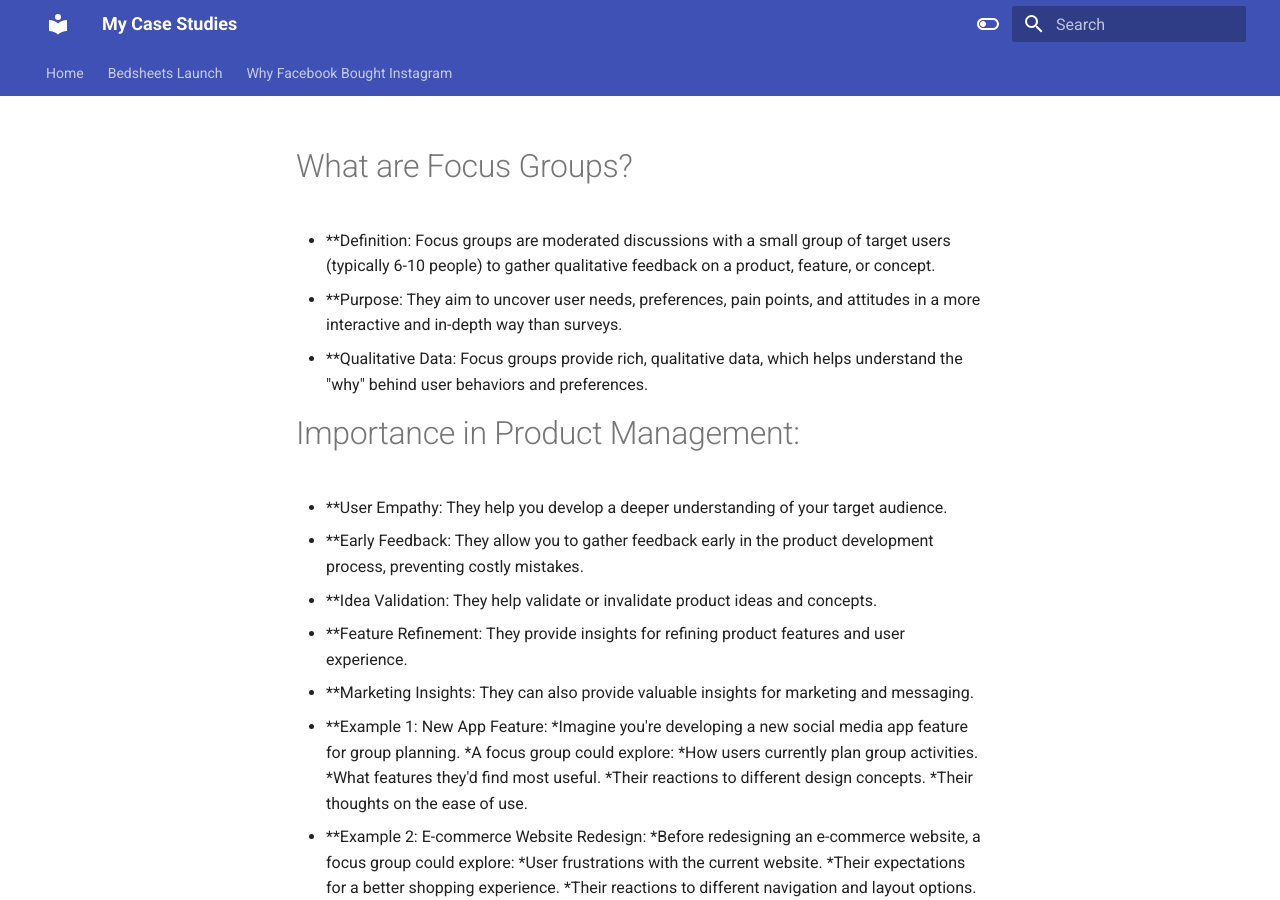
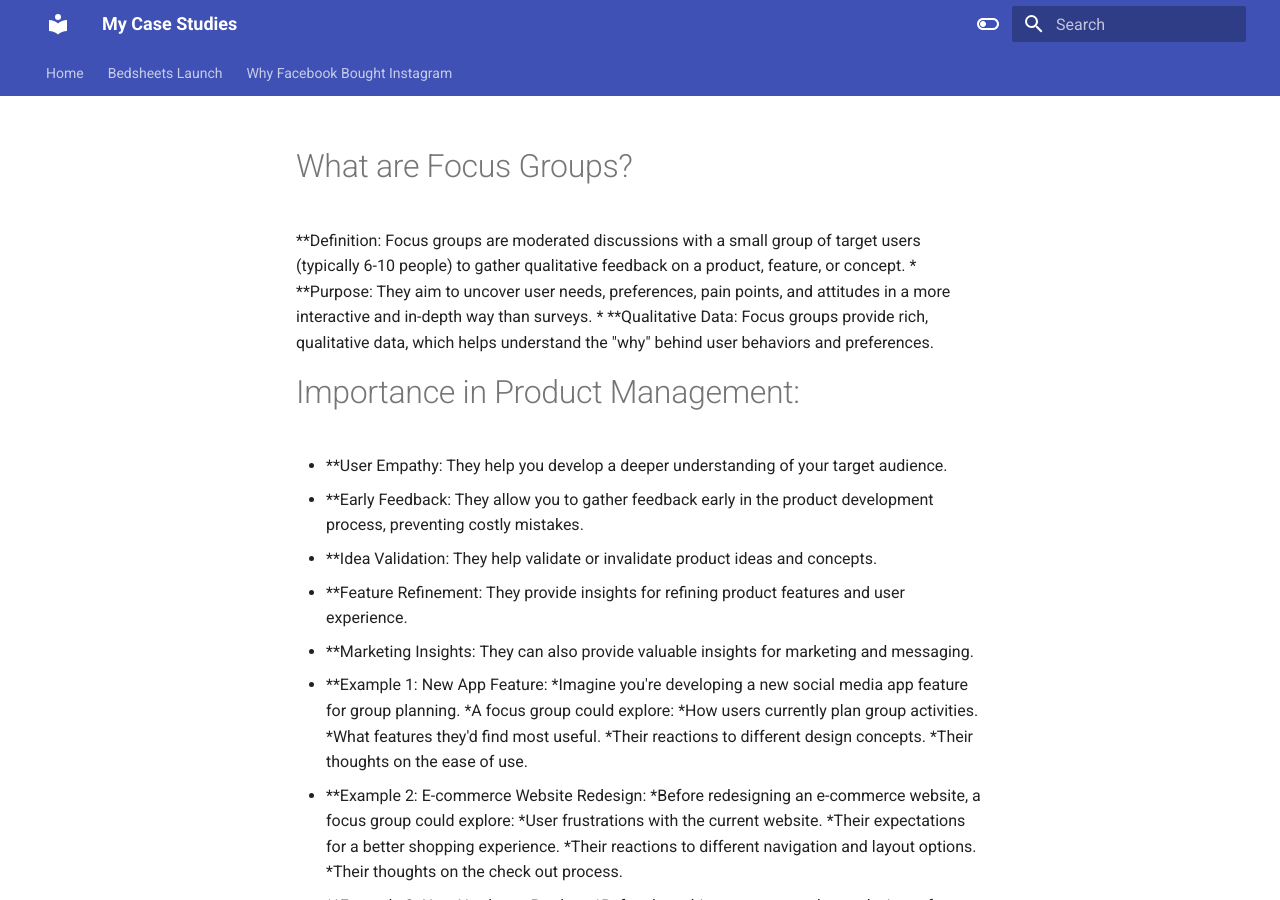
Before and after one commit to naveedhsk/ai-reliability-rag, an MkDocs documentation site: the page built from docs/focus-groups.md, in a window 1280 px wide and 900 px high. Built offline with MkDocs 1.6.1 and Material for MkDocs 9.7.7, drawn with Linux system fonts in a browser that asks for light colours.

```diff
--- a/docs/focus-groups.md
+++ b/docs/focus-groups.md
@@ -1,6 +1,6 @@
 #What are Focus Groups?
 
-* **Definition: Focus groups are moderated discussions with a small group of target users (typically 6-10 people) to gather qualitative feedback on a product, feature, or concept.
+**Definition: Focus groups are moderated discussions with a small group of target users (typically 6-10 people) to gather qualitative feedback on a product, feature, or concept.
 * **Purpose: They aim to uncover user needs, preferences, pain points, and attitudes in a more interactive and in-depth way than surveys.
 * **Qualitative Data: Focus groups provide rich, qualitative data, which helps understand the "why" behind user behaviors and preferences.
 
```
